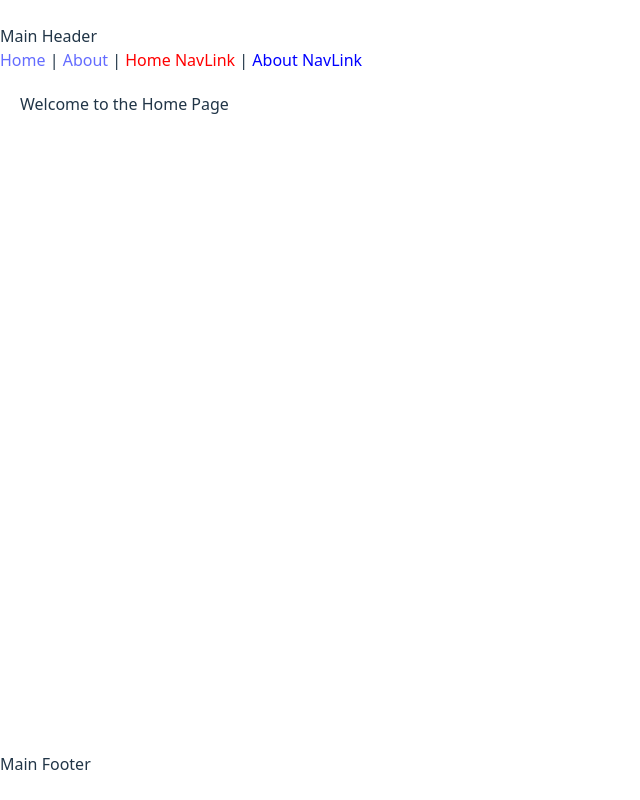
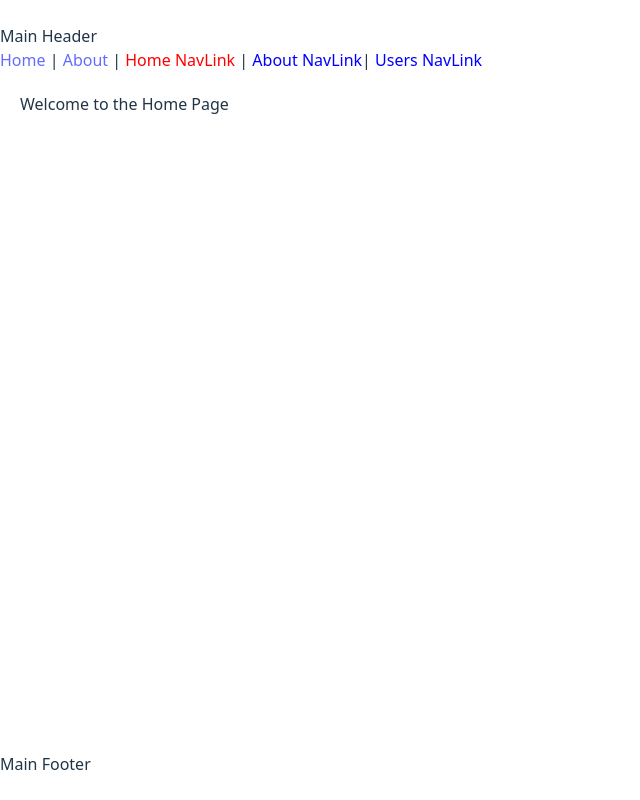
Before and after one commit to neominalsolutions/tcl-vite-project, a React (Vite) app: page / in a window 1280 px wide. Shown: the whole page, without its empty margins (0-640 px from the left). Built offline with nearby package versions, Linux system fonts and the light colour scheme.

Commit message:
axios User GET isteği yapıldı, Promise konusu anlatıldı, Async Await yapısından bahsedildi.

```diff
--- a/package.json
+++ b/package.json
@@ -11,6 +11,7 @@
     "preview": "vite preview"
   },
   "dependencies": {
+    "axios": "^1.12.2",
     "react": "^19.1.1",
     "react-dom": "^19.1.1",
     "react-router": "^7.9.3"
--- a/src/layouts/main.layout.tsx
+++ b/src/layouts/main.layout.tsx
@@ -23,6 +23,13 @@ function MainLayout() {
 				>
 					About NavLink
 				</NavLink>
+				|{' '}
+				<NavLink
+					to="/users"
+					style={({ isActive }) => ({ color: isActive ? 'red' : 'blue' })}
+				>
+					Users NavLink
+				</NavLink>
 			</nav>
 			<main style={{ padding: '20px', minHeight: '80vh' }}>
 				{/* Main content goes here */}
--- a/src/main.tsx
+++ b/src/main.tsx
@@ -10,7 +10,7 @@ import { lazy } from 'react';
 // nbu sayede uygulamanın ilk açışı hızlanır.
 const HomePage = lazy(() => import('./pages/home/page'));
 const AboutPage = lazy(() => import('./pages/about/page'));
-
+const UsersPage = lazy(() => import('./pages/users/page'));
 // index:true anasayfa tanımı MainLayout için ilk açılış sayfası HomePage
 const router = createBrowserRouter([
 	{
@@ -19,6 +19,7 @@ const router = createBrowserRouter([
 		children: [
 			{ index: true, Component: HomePage },
 			{ path: 'about', Component: AboutPage },
+			{ path: 'users', Component: UsersPage },
 		],
 	},
 ]);
--- /dev/null
+++ b/src/pages/users/page.tsx
@@ -0,0 +1,26 @@
+// axios paketi yüklüyoruz.
+
+import axios from 'axios';
+import { useEffect } from 'react';
+
+function UsersPage() {
+	// state değişikliğinde tetikleniyordu
+	// component mount olduğunda da tetiklenir.
+	// sadece mount işleminde 1 kez tetiklenmesi için [] dependency array eklenir.
+	useEffect(() => {
+		axios
+			.get('https://jsonplaceholder.typicode.com/users')
+			.then((response) => {
+				// onFullfilled callback fonksiyonu
+				console.log('response', response);
+			})
+			.catch((error) => {
+				// onRejected callback fonksiyonu
+				console.log('error', error);
+			});
+	}, []); // [] yazınca sadece component unmount olduğunda (doma girdiğinde) tetiklenir.
+
+	return <div>Users Page</div>;
+}
+
+export default UsersPage;
```
Also changed, not shown: 1 other file (tests, documents, lock files or other folders).
